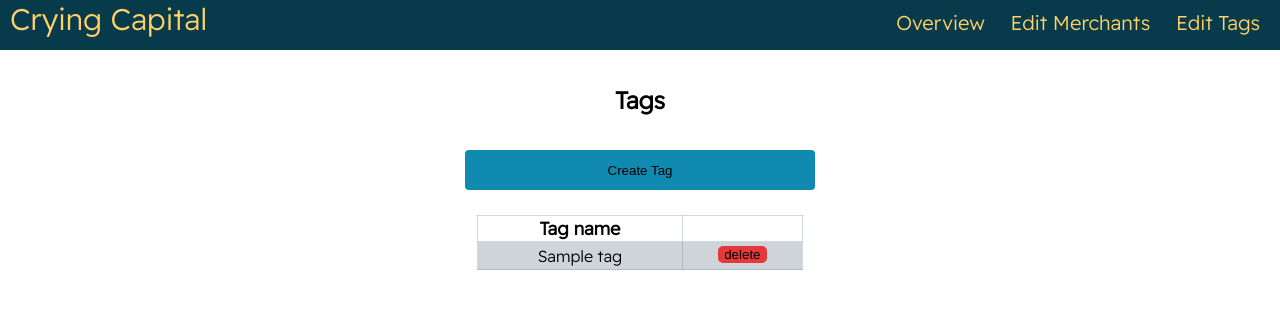
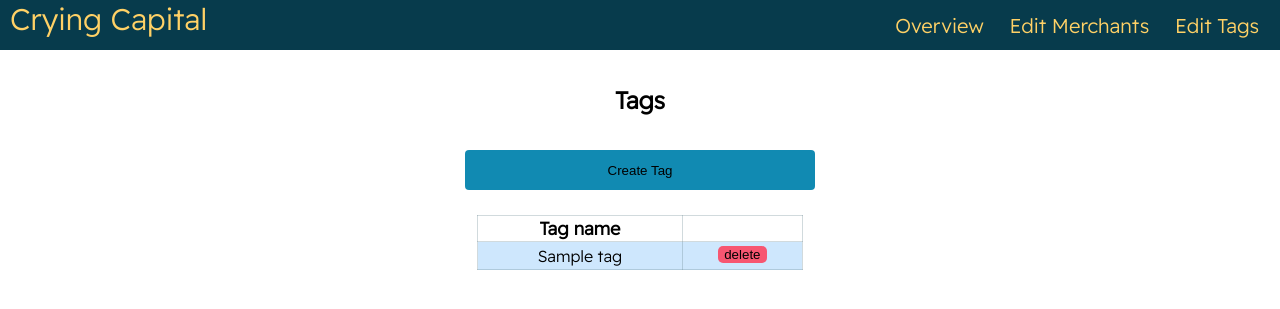
Before and after one commit to NodeToNowhere/Crying-Capital-App, a Flask app: page /tags in a window 1280 px wide. Shown: the top 309 px of the page. Run offline with Flask 2, Linux system fonts and the light colour scheme; a database or web service that is not in the repository returns one stand-in record (values such as "Sample title"); some libraries are stand-ins or nearby versions.

Commit message:
Form Tweak

```diff
--- a/static/css/buttons.css
+++ b/static/css/buttons.css
@@ -20,7 +20,7 @@
 
 .delete-btn {
   border: none;
-  background-color: #e5383b;
+  background-color: rgb(247, 86, 113);
   border-radius: 5px;
   margin-bottom: 5px;
 }
--- a/static/css/navbar.css
+++ b/static/css/navbar.css
@@ -14,7 +14,7 @@
   display: inline;
   font-size: 30px;
   color: #ffd166;
-  padding: 10px 10px 10px 10px;
+  padding: 10px 0px 10px 10px;
 }
 
 .nav-links {
@@ -22,6 +22,8 @@
   float: right;
   font-size: 20px;
   padding: 10px 10px 10px 10px;
+  margin-top: 2px;
+  border: 1px solid transparent;
 }
 .nav-links a {
   padding: 10px 10px 10px 10px;
--- a/static/css/popup.css
+++ b/static/css/popup.css
@@ -18,7 +18,7 @@
   border-radius: 20px;
   width: 250px;
   height: 250px;
-  box-shadow: 38px 38px 56px #1e1e1e, -25px -5px 38px #1e1e1e;
+  box-shadow: 25px 25px 50px #1e1e1e, -25px -5px 35px #1e1e1e;
   position: center;
   text-align: left;
 }
--- a/static/css/tables.css
+++ b/static/css/tables.css
@@ -20,7 +20,7 @@ tr {
 }
 
 tr:nth-child(even) {
-  background-color: #ced4da;
+  background-color: rgb(157, 208, 252, 0.5);
   border-radius: 5px;
 }
 .table-name {
```
